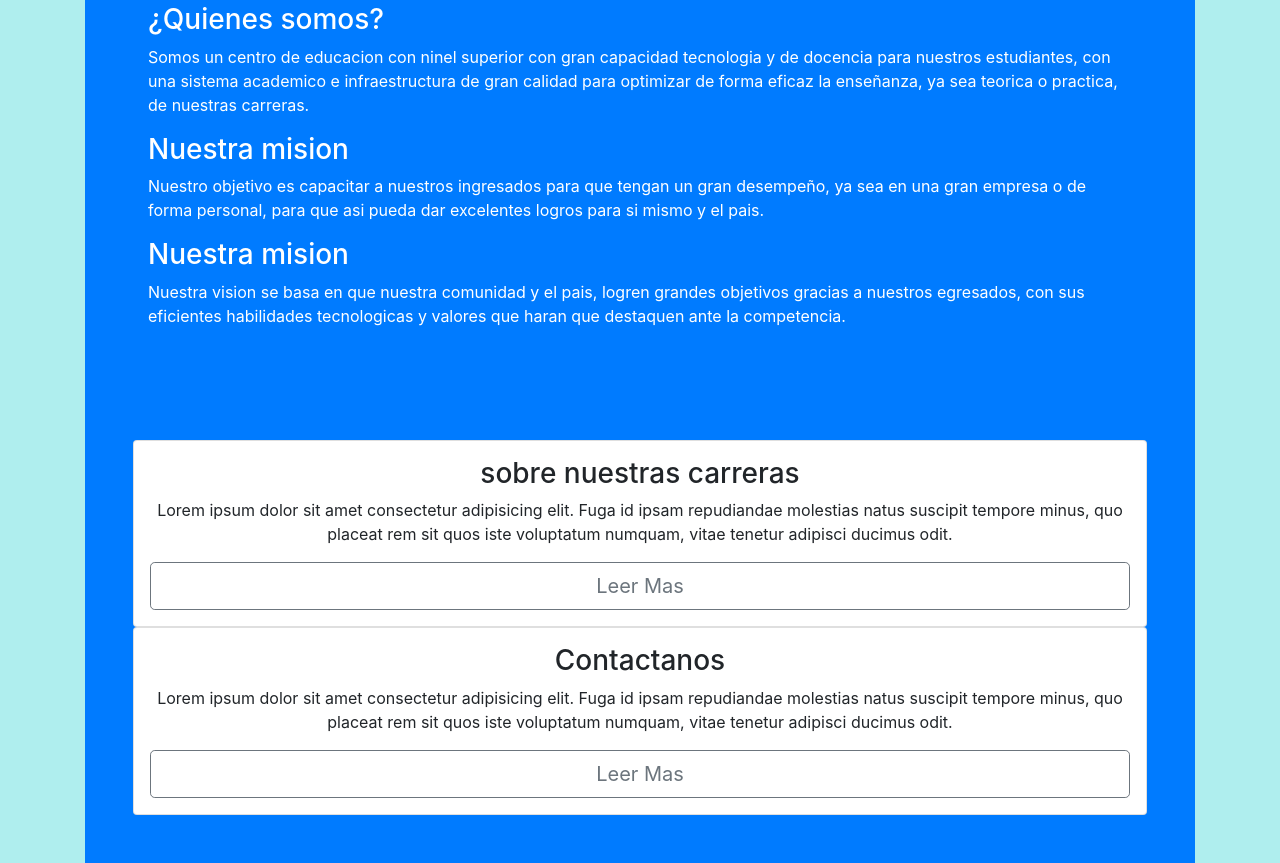
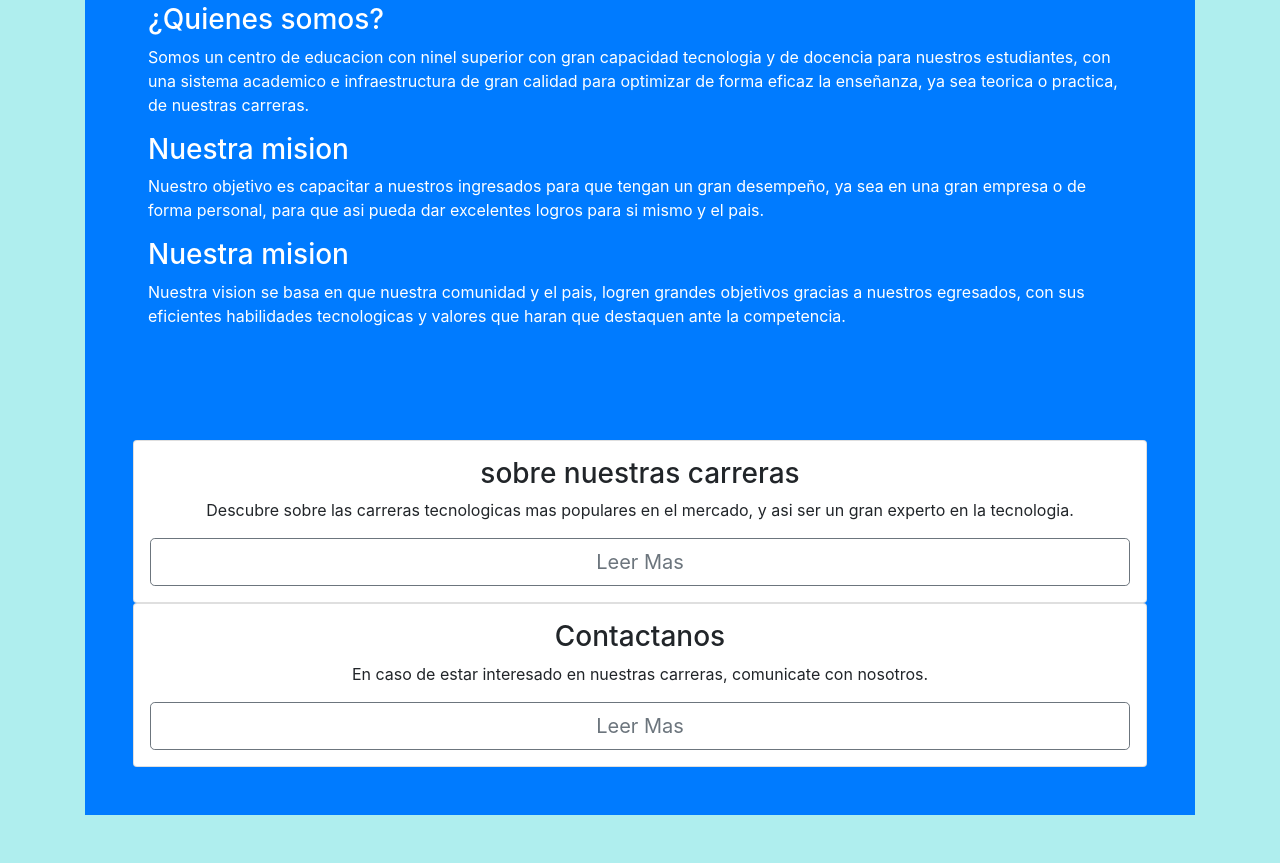
Before and after one commit to atsumi-2002/proyectoUNT, a plain HTML site: page index.html in a window 1280 px wide. Shown: the part 517-1380 px from the top of the page. After the commit the page ends 1332 px from the top, so only its background shows below. Drawn offline with nearby package versions, Linux system fonts and the light colour scheme.

Commit message:
Add files via upload

```diff
--- a/index.html
+++ b/index.html
@@ -84,14 +84,14 @@
                 <div class="row">
                     <div class="card col-md-12 text-center p-3">
                         <h3>sobre nuestras carreras </h3>
-                        <p>Lorem ipsum dolor sit amet consectetur adipisicing elit. Fuga id ipsam repudiandae molestias natus suscipit tempore minus, quo placeat rem sit quos iste voluptatum numquam, vitae tenetur adipisci ducimus odit.</p>
+                        <p>Descubre sobre las carreras tecnologicas mas populares en el mercado, y asi ser un gran experto en la tecnologia.</p>
                         <a href="carreras.html" class="btn btn-outline-secondary btn-lg">Leer Mas</a>
                     </div>
                 </div>
                 <div class="row">
                     <div class="card col-md-12 text-center p-3">
                         <h3>Contactanos</h3>
-                        <p>Lorem ipsum dolor sit amet consectetur adipisicing elit. Fuga id ipsam repudiandae molestias natus suscipit tempore minus, quo placeat rem sit quos iste voluptatum numquam, vitae tenetur adipisci ducimus odit.</p>
+                        <p>En caso de estar interesado en nuestras carreras, comunicate con nosotros.</p>
                         <a href="contactos.html" class="btn btn-outline-secondary btn-lg">Leer Mas</a>
                     </div>
                 </div>
```
